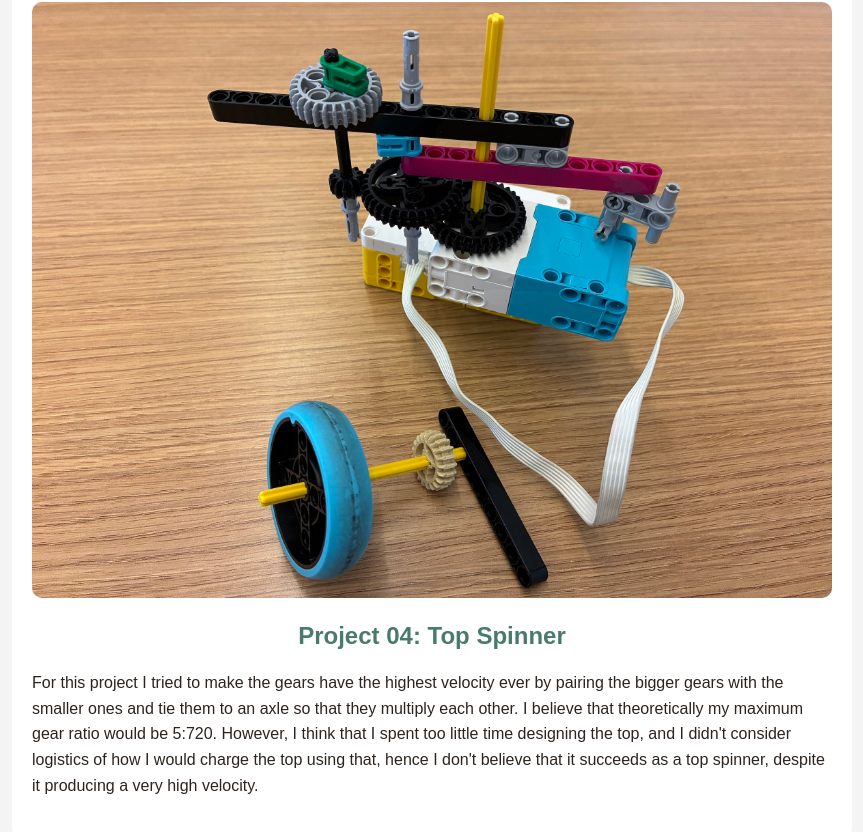
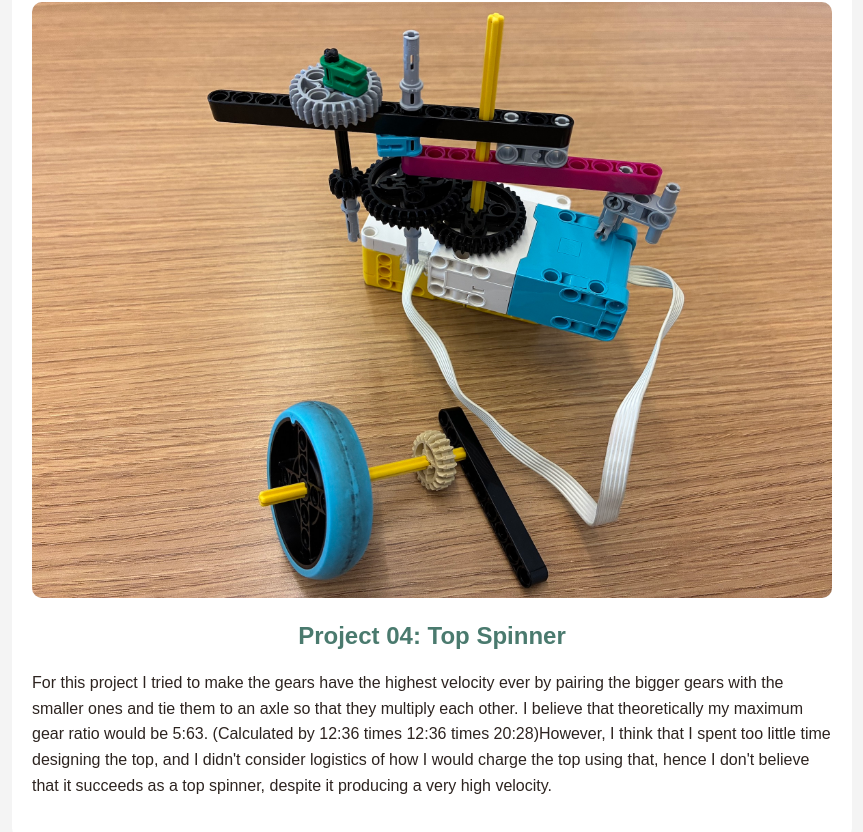
Before and after one commit to joo-eng/DanielJooPortfolioEN1, a plain HTML site: page project04.html in a window 1280 px wide. Shown: the part 188-1020 px from the top of the page, without its empty margins (208-1071 px from the left). Drawn offline with Linux system fonts and the light colour scheme.

Commit message:
Update project04 gear ratio

```diff
--- a/project04.html
+++ b/project04.html
@@ -25,7 +25,7 @@
         <h2 class='proj-header'>Project 04: Top Spinner</h2>
 
         <div class="proj-desc">
-            <p>For this project I tried to make the gears have the highest velocity ever by pairing the bigger gears with the smaller ones and tie them to an axle so that they multiply each other. I believe that theoretically my maximum gear ratio would be 5:720. However, I think that I spent too little time designing the top, and I didn't consider logistics of how I would charge the top using that, hence I don't believe that it succeeds as a top spinner, despite it producing a very high velocity.</p>
+            <p>For this project I tried to make the gears have the highest velocity ever by pairing the bigger gears with the smaller ones and tie them to an axle so that they multiply each other. I believe that theoretically my maximum gear ratio would be 5:63. (Calculated by 12:36 times 12:36 times 20:28)However, I think that I spent too little time designing the top, and I didn't consider logistics of how I would charge the top using that, hence I don't believe that it succeeds as a top spinner, despite it producing a very high velocity.</p>
         </div>
 
     </div>
```
